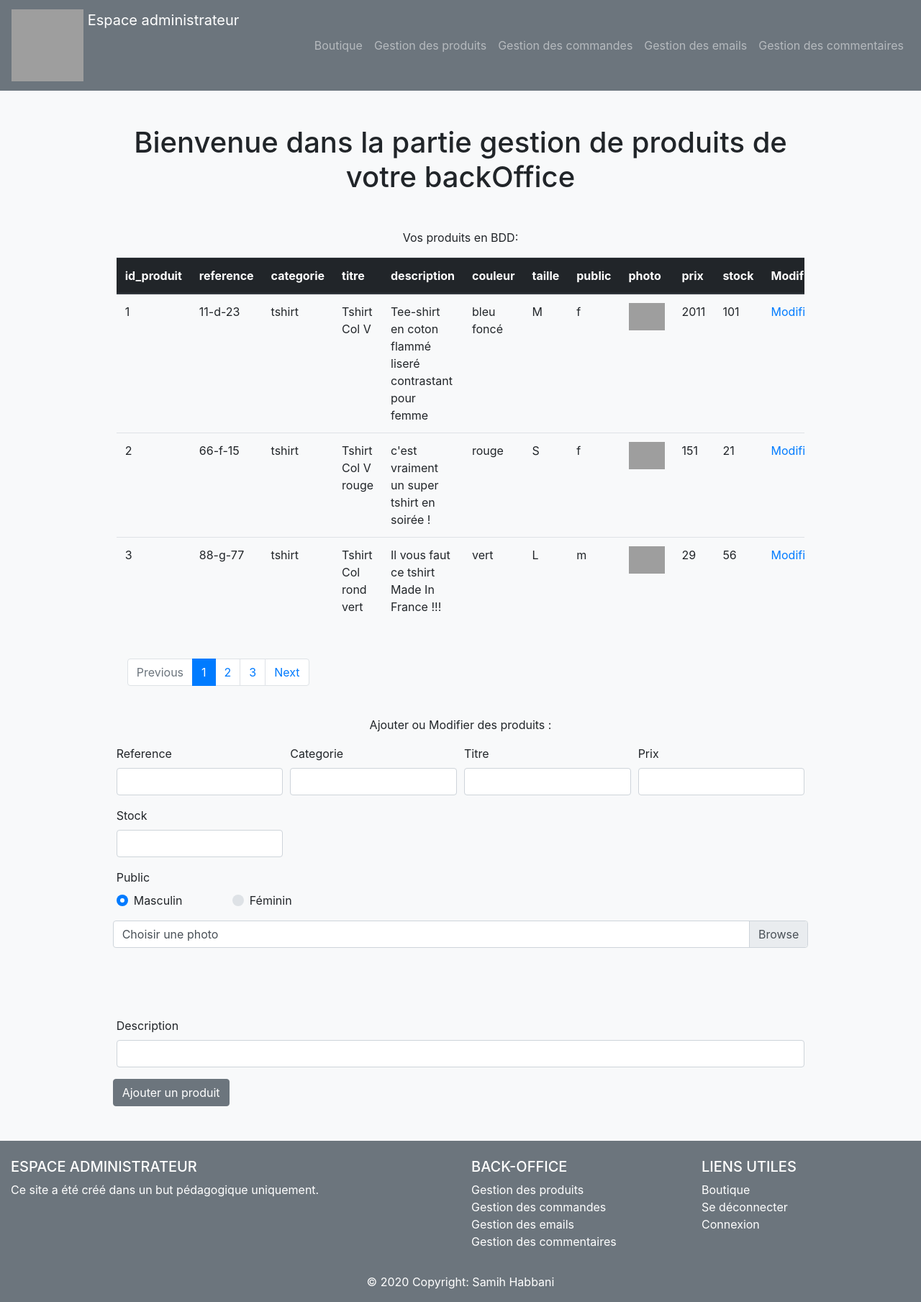
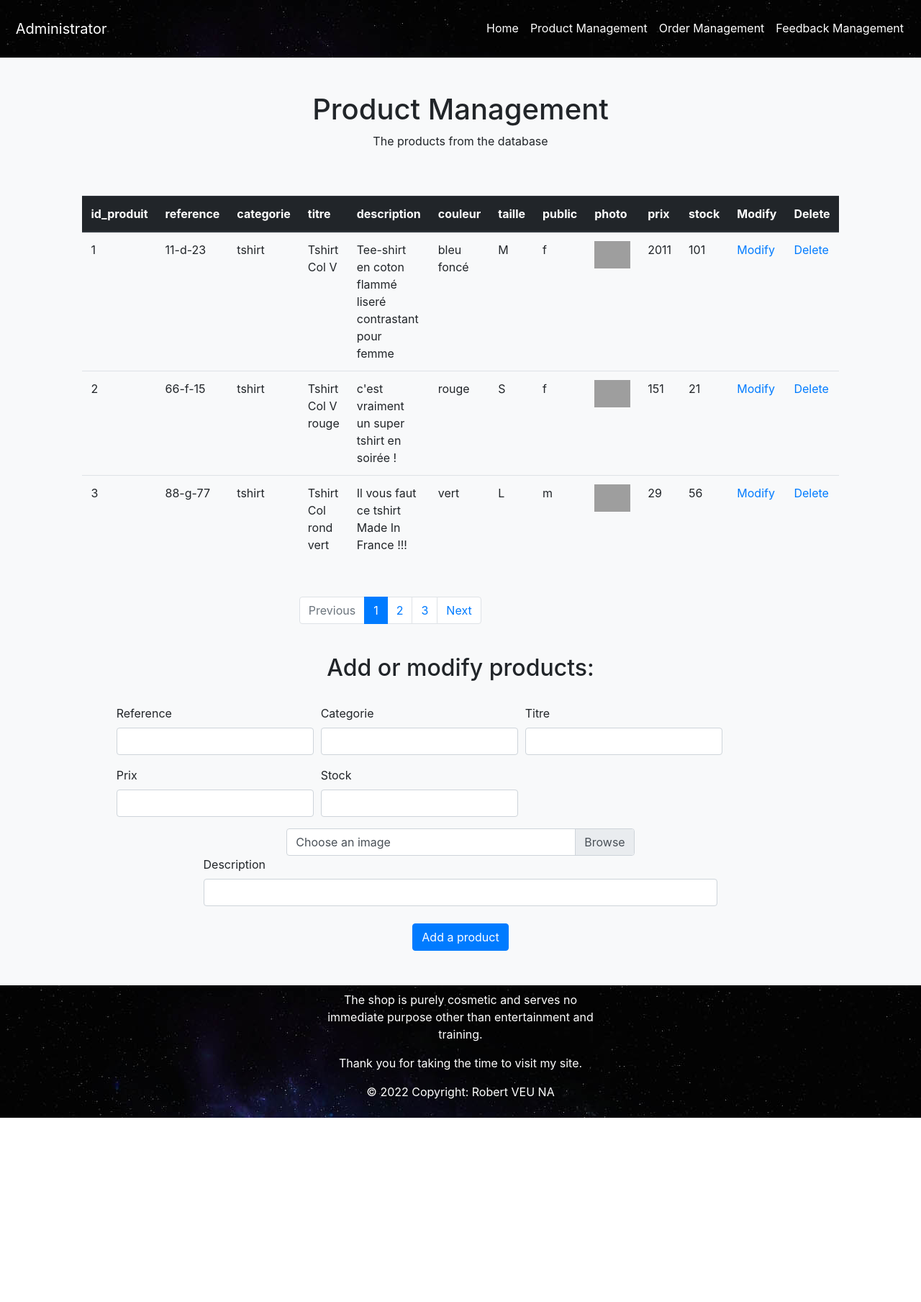
Before and after one commit to veuna-R/php_boutique_saints2022, a PHP site: page /admin/gestion_produits.php in a window 1280 px wide. Shown: the whole page at 72% size. After the commit the page ends 1553 px from the top, so only its background shows below. Run offline with PHP 8.4, Linux system fonts and the light colour scheme; data comes from the database, SQL or seed files in the repository; some libraries are stand-ins or nearby versions; grey boxes are pictures that could not be loaded.

Commit message:
updated 26/08/2022 @ 16:14

```diff
--- a/admin/gestion_emails.php
+++ b/admin/gestion_emails.php
@@ -9,7 +9,7 @@ require_once("inc/header.php");
 
 
 <!-- BODY -->
-<h1 class='mb-5 text-center'>Bienvenue dans la partie gestion des emails de votre backOffice</h1>
+<h1 class='mb-5 text-center'>E-mail management</h1>
 
 
 <?php
--- a/admin/gestion_produits.php
+++ b/admin/gestion_produits.php
@@ -21,7 +21,7 @@ require_once("../inc/init.php");
     if(isset($_GET["action"]) && $_GET["action"] == "suppression") {
         $count = $pdo->exec("DELETE FROM produit WHERE id_produit = '$_GET[id_produit]' ");
         $content .= "<div class=\"col-md-12 alert alert-success\" role=\"alert\">
-            Le produit a bien été supprimé !
+            The product has been sucessfully deleted.
         </div>";
     }
 
@@ -92,14 +92,14 @@ require_once("../inc/init.php");
 
         if(isset($_POST["ajouterProduit"])) {
 
-            $count = $pdo->exec("INSERT INTO produit (reference, categorie, titre, description, couleur, taille, public, photo, prix, stock) VALUES(
+            $count = $pdo->exec("INSERT INTO produit (reference, categorie, titre, description, photo, prix, stock) VALUES(
                 '$_POST[reference]',
                 '$_POST[categorie]',
                 '$_POST[titre]',
                 '$_POST[description]',
-                '$_POST[couleur]',
-                '$_POST[taille]',
-                '$_POST[public]',
+                -- '$_POST[couleur]',
+                -- '$_POST[taille]',
+                -- '$_POST[public]',
                 '$chemin_vers_la_photo_en_terme_durl_pour_attribut_src',
                 '$_POST[prix]',
                 '$_POST[stock]'
@@ -107,7 +107,7 @@ require_once("../inc/init.php");
 
             if($count > 0) {
                 $content .= "<div class=\"col-md-12 alert alert-success\" role=\"alert\">
-                    Le produit avec la référence $_POST[reference] a bien été ajouté !
+                    The product with reference # $_POST[reference] has been sucessfully added.
                 </div>";
             }
 
@@ -128,9 +128,9 @@ require_once("../inc/init.php");
             categorie = '$_POST[categorie]',
             titre = '$_POST[titre]',
             description = '$_POST[description]',
-            couleur = '$_POST[couleur]',
-            taille = '$_POST[taille]',
-            public = '$_POST[public]',
+            -- couleur = '$_POST[couleur]',
+            -- taille = '$_POST[taille]',
+            -- public = '$_POST[public]',
             photo = '$cheminPhoto',
             prix = '$_POST[prix]',
             stock = '$_POST[stock]'
@@ -138,7 +138,7 @@ require_once("../inc/init.php");
 
             if($count > 0) {
                 $content .= "<div class=\"col-md-12 alert alert-success\" role=\"alert\">
-                    Le produit avec la référence $_POST[reference] a bien été modifié !
+                    The product reference # $_POST[reference] has been sucessfully modified.
                 </div>";
             }
 
@@ -171,9 +171,9 @@ $reference = (isset($produit)) ? $produit["reference"] : "";
 $categorie = (isset($produit)) ? $produit["categorie"] : "";
 $titre = (isset($produit)) ? $produit["titre"] : "";
 $description = (isset($produit)) ? $produit["description"] : "";
-$couleur = (isset($produit)) ? $produit["couleur"] : "";
-$taille = (isset($produit)) ? $produit["taille"] : "";
-$public = (isset($produit)) ? $produit["public"] : "";
+// $couleur = (isset($produit)) ? $produit["couleur"] : "";
+// $taille = (isset($produit)) ? $produit["taille"] : "";
+// $public = (isset($produit)) ? $produit["public"] : "";
 $photo = (isset($produit)) ? $produit["photo"] : "";
 $prix = (isset($produit)) ? $produit["prix"] : "";
 $stock = (isset($produit)) ? $produit["stock"] : "";
@@ -185,24 +185,27 @@ require_once("inc/header.php");
 
 <!-- BODY -->
 
-<h1 class='mb-5 text-center'>Bienvenue dans la partie gestion de produits de votre backOffice</h1>
+<div class='mb-5 text-center'>
+    <h1>Product Management</h1>
+    <p>The products from the database</p>
+</div>
 
 
 <!-- TABLE -->
 
-<p>Vos produits en BDD:</p>
+
 
 <?php echo $content; ?>
 
-<table class="table table-responsive mb-5">
+<table class="table table-hover mb-5 bg-light">
   <thead class="thead-dark">
     <tr>
         <?php for ($i = 0; $i < $stmt->columnCount(); $i++) {
             $col = $stmt->getColumnMeta($i); ?>
             <th scope="col"><?= $col['name']; ?></th>
         <?php } ?>
-        <th scope="col"> Modification  </th>
-        <th scope="col"> Suppression  </th>
+        <th scope="col"> Modify</th>
+        <th scope="col"> Delete</th>
     </tr>
   </thead>
   <tbody>
@@ -220,15 +223,15 @@ require_once("inc/header.php");
 
                 <!-- Lien de modification et de suppression -->
 
-                <td> <a href="?action=modification&id_produit=<?= $produit["id_produit"]?>#ajout_modif"> Modification </a> </td>
-                <td> <a href="?action=suppression&id_produit=<?= $produit["id_produit"]?>"> Suppresion </a> </td>
+                <td> <a href="?action=modification&id_produit=<?= $produit["id_produit"]?>#ajout_modif"> Modify </a> </td>
+                <td> <a href="?action=suppression&id_produit=<?= $produit["id_produit"]?>"> Delete </a> </td>
             </tr>
        <?php } ?>
 
   </tbody>
 </table>
 
-<div class="row col-md-12">
+<div class="row col-md-6 col-sm-12">
     <nav aria-label="Page navigation example">
     <ul class="pagination">
 
@@ -250,29 +253,31 @@ require_once("inc/header.php");
 </div>
 <!-- Formulaire de modification/ajout de produit -->
 
-<p id="ajout_modif">Ajouter ou Modifier des produits :</p>
+<div class="mb-4 col-md-12 text-center">
+    <h2>Add or modify products:</h2>
+</div>
 
 <form action="" method="POST" enctype="multipart/form-data">
     <input type="hidden" name="id_produit" value="<?php echo $idProduit; ?>">
     <input type="hidden" name="prevPhoto" value="<?php echo $photo; ?>">
     <div class="form-row">
-        <div class="form-group col-md-3">
+        <div class="form-group col-md-2.5">
             <label for="reference">Reference</label>
             <input type="text" class="form-control" id="reference" name="reference" value="<?= $reference; ?>">
         </div>
-        <div class="form-group col-md-3">
+        <div class="form-group col-md-2.5">
             <label for="categorie">Categorie</label>
             <input type="text" class="form-control" id="categorie" name="categorie" value="<?= $categorie; ?>">
         </div>
-        <div class="form-group col-md-3">
+        <div class="form-group col-md-2.5">
             <label for="titre">Titre</label>
             <input type="text" class="form-control" id="titre" name="titre" value="<?= $titre; ?>">
         </div>
-        <div class="form-group col-md-3">
+        <div class="form-group col-md-2.5">
             <label for="prix">Prix</label>
             <input type="text" class="form-control" id="prix" name="prix" value="<?= $prix; ?>">
         </div>
-        <div class="form-group col-md-3">
+        <div class="form-group col-md-2.5">
             <label for="stock">Stock</label>
             <input type="text" class="form-control" id="stock" name="stock" value="<?= $stock; ?>">
         </div>
@@ -280,7 +285,7 @@ require_once("inc/header.php");
 
         <!-- FAIRE VARIABLED LE SELECTED DES INPUTS -->
 
-        <div class="form-group col-md-2">
+        <!-- <div class="form-group col-md-2">
             <label for="public_m">Public</label>
             <div class="custom-control custom-radio">
                 <input type="radio" id="public_m" name="public" class="custom-control-input" value="m" checked>
@@ -293,11 +298,11 @@ require_once("inc/header.php");
                 <input type="radio" id="public_f" name="public" class="custom-control-input" value="f">
                 <label class="custom-control-label" for="public_f">Féminin</label>
             </div>
-        </div>
+        </div> -->
 
-        <div class="custom-file mb-5">
+        <div class="col-md-6 custom-file m-auto">
             <input type="file" class="custom-file-input" id="maPhoto" name="maPhoto">
-            <label class="custom-file-label" for="maPhoto">Choisir une photo</label>
+            <label class="custom-file-label" for="maPhoto">Choose an image</label>
 
             <!-- Si je suis dans le cadre d'une modification j'affiche l'img actuelle -->
             <?php if(isset($_GET["action"]) && $_GET["action"] == "modification") { ?>
@@ -305,19 +310,22 @@ require_once("inc/header.php");
             <?php } ?>
 
         </div>
-        <div class="form-group col-md-12 mt-5">
+        <div class="form-group col-md-9 m-auto">
             <label for="description">Description</label>
             <input type="text" class="form-control" id="description" name="description" value="<?= $description; ?>">
         </div>
-
-        <?php if(isset($_GET["action"]) && $_GET["action"] == "modification") { ?>
-            <button type="submit" class="btn btn-secondary" name="modifierProduit">Modifier un produit</button>
-        <?php } else { ?>
-            <button type="submit" class="btn btn-secondary" name="ajouterProduit">Ajouter un produit</button>
-        <?php } ?>
     </div>
 
 </form>
+
+        <div class="mt-4">
+            <?php if(isset($_GET["action"]) && $_GET["action"] == "modification") { ?>
+                <button type="submit" class="btn btn-primary" name="modifierProduit">Modify the product</button>
+            <?php } else { ?>
+                <button type="submit" class="btn btn-primary" name="ajouterProduit">Add a product</button>
+            <?php } ?>
+        </div>
+
 
 
 
--- a/admin/inc/footer.php
+++ b/admin/inc/footer.php
@@ -1,92 +1,27 @@
             </div>
         </main>
         <!-- Footer -->
-        <footer class="bg-secondary page-footer font-small blue pt-4">
+<footer class="page-footer font-small p-2" style="background-image: url(../photo/stars_bg2.jpg);">
 
-        <!-- Footer Links -->
-        <div class="container-fluid text-center text-md-left">
+<div class="container-fluid text-center col-md-4 mx-auto">
 
-            <!-- Grid row -->
-            <div class="row">
+            <!-- Content -->
+            <!-- <h5 class="text-white text-uppercase">Welcome to my online shop</h5> -->
+            <p class="text-white">The shop is purely cosmetic and serves no immediate purpose other than entertainment and training.</p>
+            <p class="text-white">Thank you for taking the time to visit my site.</p>
 
-            <!-- Grid column -->
-            <div class="col-md-6 mt-md-0 mt-3">
+</div>
 
-                <!-- Content -->
-                <h5 class="text-white text-uppercase">Espace administrateur</h5>
-                <p  class="text-white">Ce site a été créé dans un but pédagogique uniquement.</p>
+<!-- Copyright -->
+<div class="text-white footer-copyright text-center">
+    <p>© 2022 Copyright: Robert VEU NA</p>
 
-            </div>
-            <!-- Grid column -->
+</div>
 
-            <hr class="clearfix w-100 d-md-none pb-3">
+</footer>
+<!-- Footer -->
 
-            <!-- Grid column -->
-            <div class="col-md-3 mb-md-0 mb-3">
-
-                <!-- Links -->
-                <h5 class="text-white text-uppercase">Back-office</h5>
-
-                <ul class="list-unstyled">
-                <li>
-                    <a href="gestion_produits.php" class="text-white">Gestion des produits</a>
-                </li>
-                <li>
-                    <a href="gestion_commandes.php" class="text-white">Gestion des commandes</a>
-                </li>
-                <li>
-                    <a href="gestion_emails.php" class="text-white">Gestion des emails</a>
-                </li>
-                <li>
-                    <a href="gestion_commentaires.php" class="text-white">Gestion des commentaires</a>
-                </li>
-                </ul>
-
-            </div>
-            <!-- Grid column -->
-
-            <!-- Grid column -->
-            <div class="col-md-3 mb-md-0 mb-3">
-
-                <!-- Links -->
-                <h5 class="text-white text-uppercase">Liens utiles</h5>
-
-                <ul class="list-unstyled">
-                <li>
-                    <a href="../index.php" class="text-white">Boutique</a>
-                </li>
-                <li>
-                    <a href="../connexion.php?action=deconnexion" class="text-white">Se déconnecter</a>
-                </li>
-
-                <?php if(internauteEstConnecte()) { ?>
-                    <li>
-                        <a href="profil.php" class="text-white">Mon profil</a>
-                    </li>
-                <?php } else { ?>
-                    <li>
-                        <a href="../connexion.php" class="text-white">Connexion</a>
-                    </li>
-                <?php } ?>
-                </ul>
-
-            </div>
-            <!-- Grid column -->
-
-            </div>
-            <!-- Grid row -->
-
-        </div>
-        <!-- Footer Links -->
-
-        <!-- Copyright -->
-        <div class="text-white footer-copyright text-center py-3">© 2020 Copyright:
-            <a href="https://mdbootstrap.com/" class="text-white"> Samih Habbani</a>
-        </div>
-        <!-- Copyright -->
-
-        </footer>
-        <!-- Footer -->
+</div>
 
     </div>
     <script src="https://code.jquery.com/jquery-3.2.1.slim.min.js" integrity="sha384-KJ3o2DKtIkvYIK3UENzmM7KCkRr/rE9/Qpg6aAZGJwFDMVNA/GpGFF93hXpG5KkN" crossorigin="anonymous"></script>
--- a/admin/inc/header.php
+++ b/admin/inc/header.php
@@ -5,16 +5,44 @@
     <meta name="viewport" content="width=device-width, initial-scale=1.0">
     <link rel="stylesheet" href="https://maxcdn.bootstrapcdn.com/bootstrap/4.0.0/css/bootstrap.min.css" integrity="sha384-Gn5384xqQ1aoWXA+058RXPxPg6fy4IWvTNh0E263XmFcJlSAwiGgFAW/dAiS6JXm" crossorigin="anonymous">
     <link rel="stylesheet" href="inc/css/style.css">
-    <title>Ma Boutique</title>
+    <title>Space Admin</title>
 </head>
 <body>
+<style>
+        .nav-item::after {
+            content: '';
+            display: block;
+            width: 0px;
+            height: 2px;
+            background: #fec400;
+            transition: 0.5s;
+        }
+
+        .nav-item:hover::after {
+            width: 100%;
+        }
+
+        .navbar-dark .navbar-nav .active>.nav-link,
+        .navbar-dark .navbar-nav .nav-link.active,
+        .navbar-dark .navbar-nav .nav-link.show,
+        .navbar-dark .navbar-nav .show>.nav-link,
+        .navbar-dark .navbar-nav .nav-link:focus,
+        .navbar-dark .navbar-nav .nav-link:hover {
+            color: white;
+        }
+
+        .nav-link {
+            padding: 5px 5px;
+            transition: 0.2s;
+        }
+    </style>
 
     <div class="container-flud">
 
-        <nav class="navbar navbar-expand-lg navbar-dark bg-secondary justify-content-end">
+        <nav class="navbar navbar-expand-lg navbar-dark bg-secondary justify-content-end" style="background-image: url(../photo/stars_bg2.jpg);">
             <a class="navbar-brand" href="index.php">
-                <img src="../photo/kisspng-the-boss-baby-film-dreamworks-animation-comedy-boss-5abb4dc7f20ab3.1393930015222245839914.png" width="100" height="100" class="d-inline-block align-top" alt="">
-            <p class="d-inline-block align-center ">Espace administrateur</p>
+                <img src="" width="" height="" class="d-inline-block align-center " alt="">
+            Administrator
             </a>
             <button class="navbar-toggler" type="button" data-toggle="collapse" data-target="#navbarNav" aria-controls="navbarNav" aria-expanded="false" aria-label="Toggle navigation">
                 <span class="navbar-toggler-icon"></span>
@@ -22,20 +50,20 @@
             <div class="collapse navbar-collapse justify-content-end" id="navbarNav">
                 <ul class="navbar-nav">
                     <!-- Si je ne suis pas connecté j'affiche les pages connexion/inscription -->
-                    <li class="nav-item">
-                        <a class="nav-link" href="../index.php">Boutique</a>
+                    <li class="nav-item active">
+                        <a class="nav-link" href="../index.php">Home</a>
                     </li>
-                    <li class="nav-item">
-                        <a class="nav-link" href="gestion_produits.php">Gestion des produits</a>
+                    <li class="nav-item active">
+                        <a class="nav-link" href="gestion_produits.php">Product Management</a>
                     </li>
-                    <li class="nav-item">
-                        <a class="nav-link" href="gestion_commandes.php">Gestion des commandes</a>
+                    <li class="nav-item active">
+                        <a class="nav-link" href="gestion_commandes.php">Order Management</a>
                     </li>
-                    <li class="nav-item">
-                        <a class="nav-link" href="gestion_emails.php">Gestion des emails</a>
-                    </li>
-                    <li class="nav-item">
-                        <a class="nav-link" href="gestion_commentaires.php">Gestion des commentaires</a>
+                    <!-- <li class="nav-item active">
+                        <a class="nav-link" href="gestion_emails.php">E-mail Management</a>
+                    </li> -->
+                    <li class="nav-item active">
+                        <a class="nav-link" href="gestion_commentaires.php">Feedback Management</a>
                     </li>
 
                     <!-- Si l'internaute est connecté j'affiche le bouton de déconnexion -->
@@ -43,7 +71,7 @@
 
                         <li class="nav-item">
                             <a class="nav-link font-italic" href="../connexion.php?action=deconnexion">
-                                Se déconnecter
+                                Disconnect
                             </a>
                         </li>
 
--- a/connexion.php
+++ b/connexion.php
@@ -111,7 +111,7 @@ require_once("inc/header.php");
     <br>
 
     <div class="text-center">
-        <button type="submit" class="btn btn-info">Log in</button>
+        <button type="submit" class="btn btn-info">Connect</button>
     </div>
     </form>
 </div>
--- a/inc/header.php
+++ b/inc/header.php
@@ -34,7 +34,7 @@
         }
 
         .nav-link {
-            padding: 15px 5px;
+            padding: 5px 5px;
             transition: 0.2s;
         }
     </style>
@@ -95,7 +95,7 @@
 
                     <?php if (internauteEstConnecteEtAdmin()) { ?>
                         <li class="nav-item">
-                            <a class="nav-link" href="admin/index.php">Back Office</a>
+                            <a class="nav-link" href="admin/index.php">BackOffice</a>
                         </li>
                     <?php } ?>
 
--- a/inscription.php
+++ b/inscription.php
@@ -104,7 +104,7 @@ if ($inscriptionDone) { ?>
             <!-- Password -->
             <div class="form-group col-md-6">
                 <label for="password"></label>
-                <input type="password" class="form-control" id="exampleInputPassword1" placeholder="Password must be between 8 - 20 characters" name="mdp" required>
+                <input type="password" class="form-control" id="exampleInputPassword1" placeholder="Password must be between 3 - 20 characters" name="mdp" required>
                 <input type="checkbox" onclick="myFunction()"> Show Password
             </div>
 
--- a/js/pw.js
+++ b/js/pw.js
@@ -1,3 +1,4 @@
+  // fonction pour afficher/masquer le mot de passe
 function myFunction() {
     var x = document.getElementById("exampleInputPassword1");
     if (x.type === "password") {
```
Also changed, not shown: admin/gestion_commandes.php (+11 -11 lines), admin/gestion_commentaires.php (+41 -2 lines), admin/gestion_produits_sans_pagination.php (+10 -18 lines), admin/index.php (+34 -2 lines), photo/armor_logo.jpg (added).
